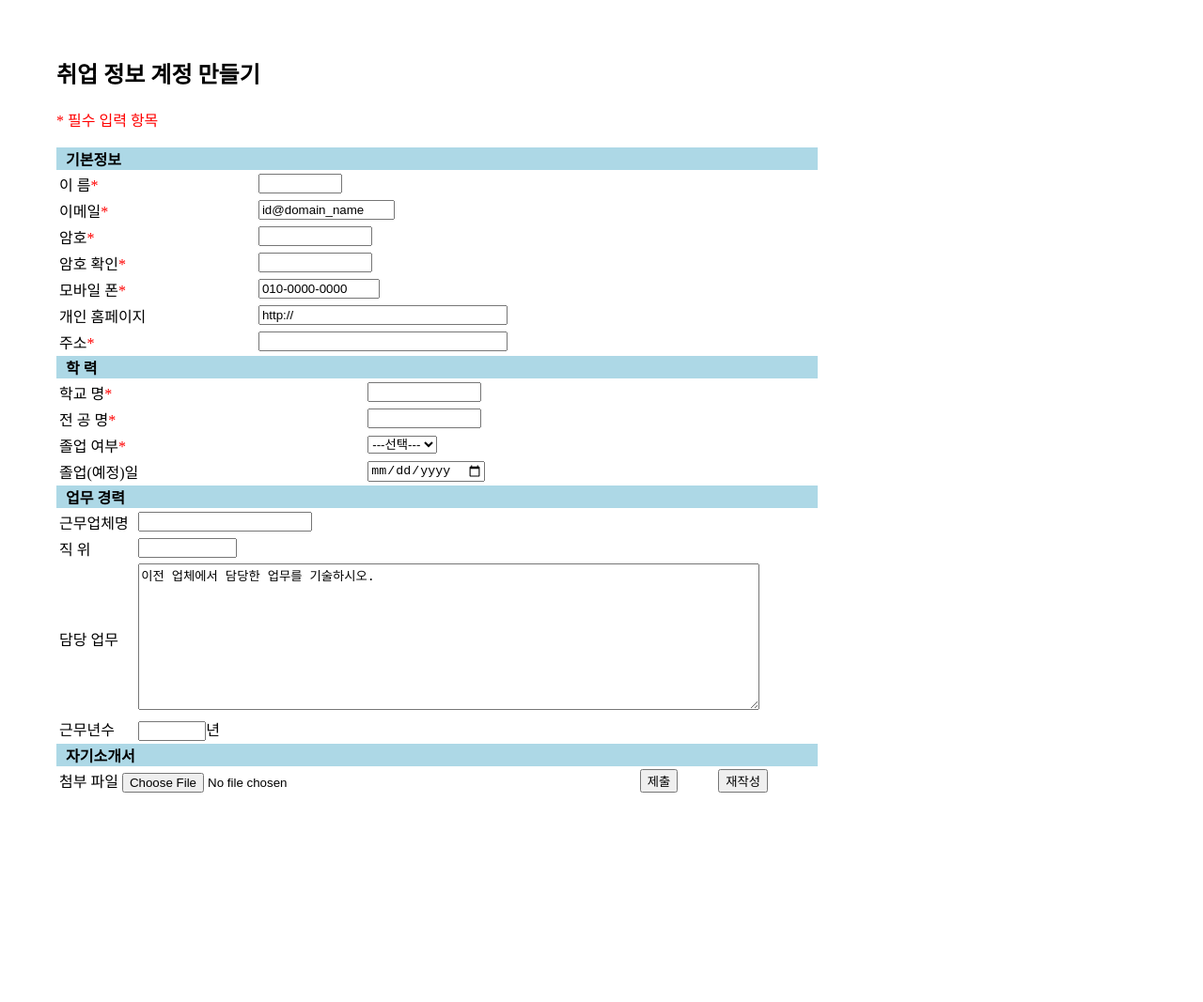
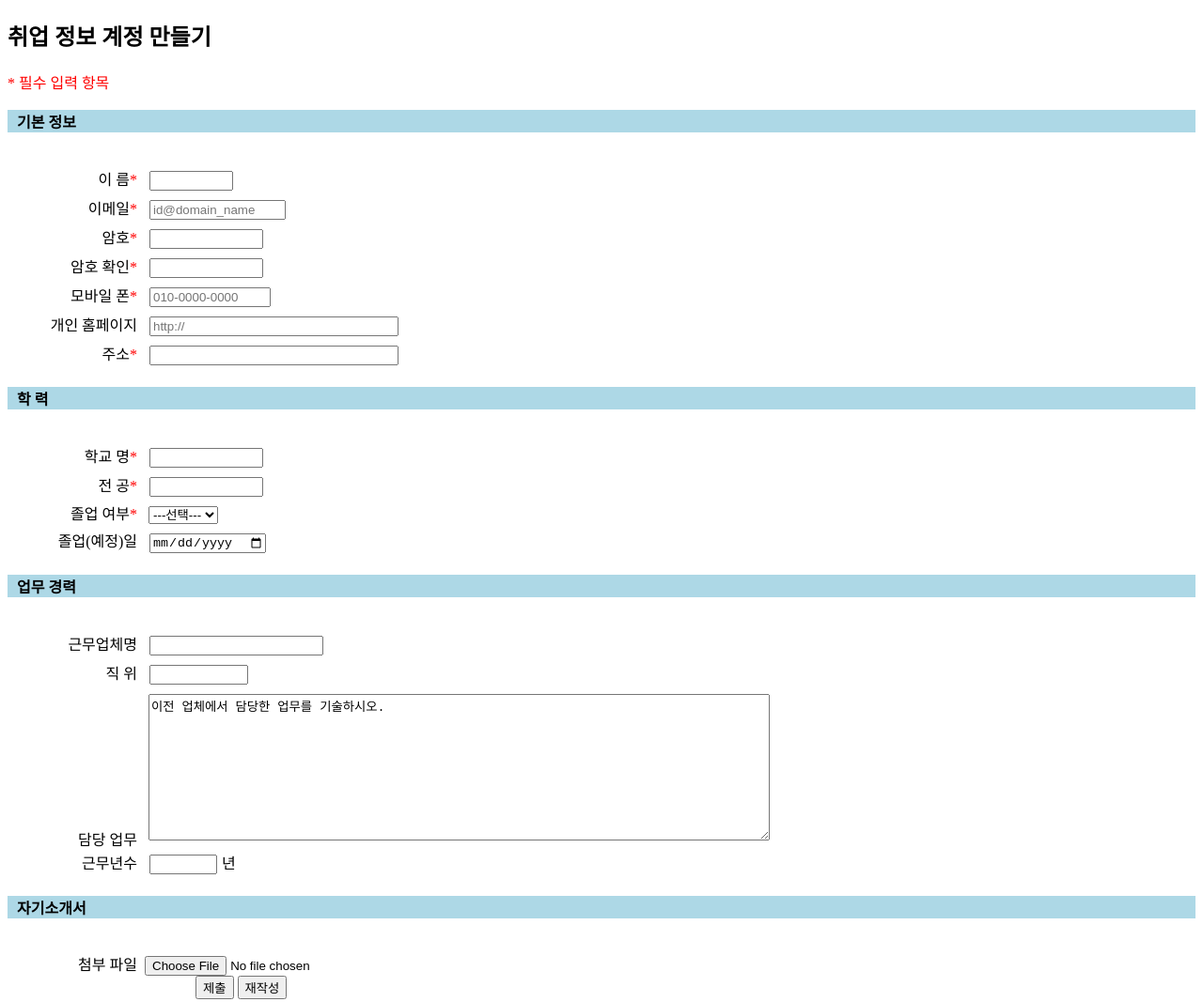
Before and after one commit to LeH050/home, a plain HTML site: page reports/report02.html in a window 1280 px wide. Shown: the whole page at 94% size. Before the commit the page ends 907 px from the top, so only its background shows below. Drawn offline with Linux system fonts and the light colour scheme.

Commit message:
과제 2 css 추가

```diff
--- a/reports/report02.html
+++ b/reports/report02.html
@@ -1,76 +1,78 @@
+
 <!DOCTYPE html>
-<html lang="en">
+<html lang="en" xmlns="http://www.w3.org/1999/html">
 <head>
     <meta charset="UTF-8">
-    <title>Title</title>
+    <title>과제1</title>
     <style>
-        html, body {margin: 30px}
-        input::placeholder {color:black;}
-        caption{
-            text-align: left;
+        .p1 {
+            margin-left: 8px;
+            width: 130px;
+            text-align: right;
+            padding-right: 8px;
+            display: inline-block;
+
+        }
+        .blue{
             font-weight: bold;
             background-color: lightblue;
-            width: 800px;
             padding-left: 10px;
-
         }
-        span.red {
-            color:red
-        }
-
-
+       span{
+           color: red;
+           size: 10px;
+       }
+       .b1 {
+           margin-left: 200px;
+       }
+       .ma{
+           margin: 5px;
+       }
+       .mab{
+           margin: 5px 0px 5px 0px;
+       }
 
     </style>
-
 </head>
 <body>
+<h2>취업 정보 계정 만들기</h2>
 <form>
-    <h2>취업 정보 계정 만들기</h2>
-    <span class="red">* 필수 입력 항목</span> <br><br>
-    <table>
-        <caption id="box">기본정보</caption>
-        <tbody>
-        <tr><td>이 름<span class="red">*</span></td> <td><input type="text" value="" size="8"></td></tr>
-        <tr><td>이메일<span class="red">*</span></td> <td><input type="email" placeholder="id@domain_name" size="15"></td></tr>
-        <tr><td>암호<span class="red">*</span></td> <td><input type="password" value="" size="12"></td></tr>
-        <tr><td>암호 확인<span class="red">*</span></td> <td><input type="password" value="" size="12"></td></tr>
-        <tr><td>모바일 폰<span class="red">*</span></td> <td><input type="tel" placeholder="010-0000-0000" size="13"></td></tr>
-        <tr><td>개인 홈페이지</td> <td><input type="url" placeholder="http://" size="30"></td></tr>
-        <tr><td>주소<span class="red">*</span></td> <td><input type="text" value="" size="30"></td></tr>
-        </tbody>
-    </table>
-    <table>
-        <caption>학 력</caption>
-        <tbody>
-        <tr><td>학교 명<span class="red">*</span></td> <td><input type="text" value="" size="12"></td></tr>
-        <tr><td>전 공 명<span class="red">*</span></td> <td><input type="text" value="" size="12"></td></tr>
-        <tr><td>졸업 여부<span class="red">*</span></td>
-        <td><select name="grad">
+    <span>* 필수 입력 항목</span>
+    <br><br>
+    <div class="blue">기본 정보</div>
+    <br><br>
+    <div class="p1">이 름<span>*</span></div><input class="ma" type="text" value="" size="8"><br>
+    <div class="p1">이메일<span>*</span></div><input class="ma" type="email" placeholder="id@domain_name" size="15"><br>
+    <div class="p1">암호<span>*</span></div><input class="ma" type="password" value="" size="12"><br>
+    <div class="p1">암호 확인<span>*</span></div><input class="ma" type="password" value="" size="12"><br>
+    <div class="p1">모바일 폰<span>*</span></div><input class="ma" type="tel" placeholder="010-0000-0000" size="13"><br>
+    <div class="p1">개인 홈페이지 </div><input class="ma" type="url" placeholder="http://" size="30"><br>
+    <div class="p1">주소<span>*</span></div><input class="ma" type="text" value="" size="30">
+    <br><br>
+    <div class="blue">학 력</div>
+    <br><br>
+    <div class="p1">학교 명<span>*</span></div><input class="ma" type="text" value="" size="12"><br>
+    <div class="p1">전 공<span>*</span></div><input class="ma" type="text" value="" size="12"><br>
+    <div class="p1">졸업 여부<span>*</span></div>
+        <select class="mab" name="grad">
             <option value="1"> ---선택--- </option>
             <option value="2"> 졸업예정 </option>
             <option value="3"> 졸업 </option>
-        </select></td></tr>
-        <tr><td>졸업(예정)일</td> <td><input type="date" value="연도-월-일"></td></tr>
-        </tbody>
-    </table>
-    <table>
-        <caption>업무 경력</caption>
-        <tbody>
-        <tr><td>근무업체명</td> <td><input type="text" value="" size="20"></td></tr>
-        <tr><td>직 위</td> <td><input type="text" value="" size="10"></td></tr>
-        <tr><td>담당 업무</td> <td><textarea rows="10" cols="80">이전 업체에서 담당한 업무를 기술하시오.</textarea></td></tr>
-        <tr><td>근무년수</td> <td><input type="number" min="0" max="10" step="0.5">년</td></tr>
-        </tbody>
-    </table>
-    <table>
-        <caption>자기소개서</caption>
-        <tbody>
-        <tr><td>첨부 파일 <input type="file"></td>
-            <td><input type="submit" value="제출"></td>
-            <td><input type="reset" value="재작성"></td></tr>
-        </tbody>
-    </table>
+        </select><br>
+    <div class="p1">졸업(예정)일</div><input class="ma" type="date" value="연도-월-일">
+    <br><br>
+    <div class="blue">업무 경력</div>
+    <br><br>
+    <div class="p1">근무업체명</div><input class="ma" type="text" value="" size="20"><br>
+    <div class="p1">직 위</div><input class="ma" type="text" value="" size="10"><br>
+    <div class="p1">담당 업무</div> <textarea class="mab" rows="10" cols="80">이전 업체에서 담당한 업무를 기술하시오.</textarea><br>
+    <div class="p1">근무년수</div><input class="ma" type="number" min="0" max="10" step="0.5">년
+    <br><br>
+    <div class="blue">자기소개서</div>
+    <br><br>
+    <div class="p1">첨부 파일</div><input type="file"><br>
+    <label class="b1"><input type="submit" value="제출">
+        <input type="reset" value="재작성"></label>
 </form>
-
 </body>
 </html>
```
